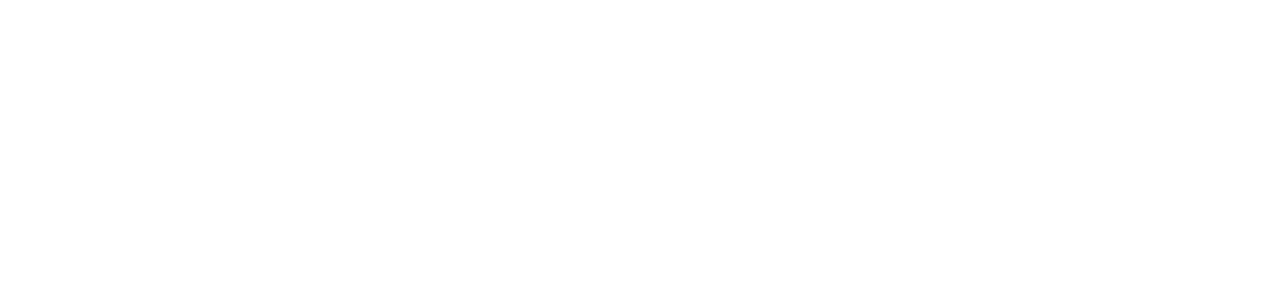
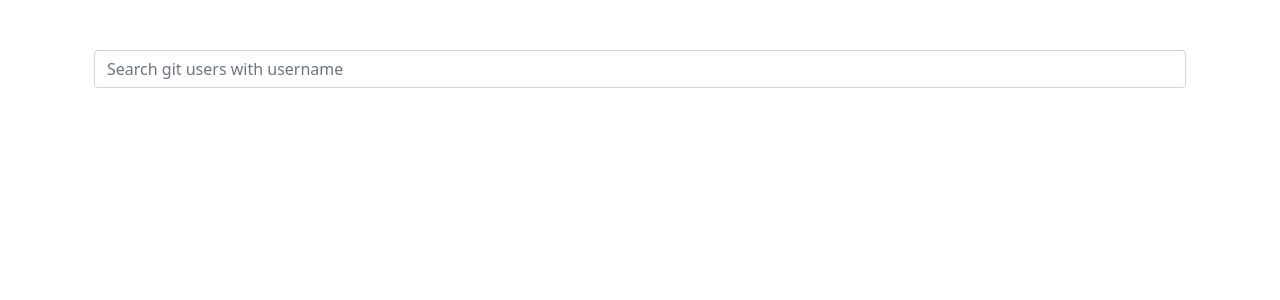
Before and after one commit to othienoJoe/J-Github, an Angular app: page / in a window 1280 px wide. Shown: the top 300 px of the page. Built offline with nearby package versions, Linux system fonts and the light colour scheme.

Commit message:
added content in the form component

```diff
--- a/src/app/app.component.html
+++ b/src/app/app.component.html
@@ -1,5 +1,5 @@
 <router-outlet></router-outlet>
 
 <div class="container">
-  <app-github></app-github>
+  <app-github-form></app-github-form>
 </div>
--- a/src/app/github-form/github-form.component.html
+++ b/src/app/github-form/github-form.component.html
@@ -3,5 +3,6 @@
     <div class="form-group">
       <input type="text" class="form-control" placeholder="Search git users with username" [(ngModel)]="username" name="username" (keyup)="findProfile()">
     </div>
+    {{username}}
   </form>
 </div>
--- a/src/app/github-form/github-form.component.ts
+++ b/src/app/github-form/github-form.component.ts
@@ -1,4 +1,6 @@
 import { Component, OnInit } from '@angular/core';
+// import { GithubComponent } from '../github/github.component';
+import { GithubServiceService } from '../service/github-service.service';
 
 @Component({
   selector: 'app-github-form',
@@ -6,8 +8,24 @@
   styleUrls: ['./github-form.component.css']
 })
 export class GithubFormComponent implements OnInit {
+  public profile: any;
+  public repos: any;
+  public username: any;
 
-  constructor() { }
+  constructor(private githubService: GithubServiceService) { }
+
+  findProfile() {
+    this.githubService.updateProfile(this.username);
+    this.githubService.getGithubInfo().subscribe(github => {
+      console.log(github);
+      this.profile = this.profile;
+    });
+
+    this.githubService.getGithubRepos().subscribe(repos => {
+      console.log(repos);
+      this.repos = repos;
+    })
+  }
 
   ngOnInit(): void {
   }
--- a/src/app/github/github.component.html
+++ b/src/app/github/github.component.html
@@ -30,12 +30,12 @@
               <div class="panel-heading">
                 <h3 class="panel-title">Repos</h3>
               </div>
-              <div class="panel-body" *ngFor="let repo for repos">
+              <!-- <div class="panel-body" *ngFor="let repo for repos">
                 <p class="clearfix">
                   {{repos.name}} <a href="{{repos.html_url}}" target="_blank" class="btn btn-sm btn-warning pull-right">View This Project On Github</a>
                 </p>
                 <p>{{repos.description}}</p>
-              </div>
+              </div> -->
             </div>
           </div>
         </div>
--- a/src/app/github/github.component.ts
+++ b/src/app/github/github.component.ts
@@ -1,31 +1,32 @@
-import { Component, OnInit } from '@angular/core';
-import { GithubServiceService } from '../service/github-service.service';
+import { Component, Input, OnInit } from '@angular/core';
+// import { GithubServiceService } from '../service/github-service.service';
 @Component({
   selector: 'app-github',
   templateUrl: './github.component.html',
   styleUrls: ['./github.component.css']
 })
 export class GithubComponent implements OnInit {
-  profile: any;
-  repos: any;
-  username!: string;
+  // public profile: any;
+  // public repos: any;
+  // public username: any;
+  @Input()profile:any
 
-  constructor(private githubService: GithubServiceService) {
+  constructor() {
 
   }
 
-  findProfile() {
-    this.githubService.updateProfile(this.username);
-    this.githubService.getGithubInfo().subscribe(github => {
-      console.log(github);
-      this.profile = this.profile;
-    });
+  // findProfile() {
+  //   this.githubService.updateProfile(this.username);
+  //   this.githubService.getGithubInfo().subscribe(github => {
+  //     console.log(github);
+  //     this.profile = this.profile;
+  //   });
 
-    this.githubService.getGithubRepos().subscribe(repos => {
-      console.log(repos);
-      this.repos = repos;
-    })
-  }
+  //   this.githubService.getGithubRepos().subscribe(repos => {
+  //     console.log(repos);
+  //     this.repos = repos;
+  //   })
+  // }
 
   ngOnInit(): void {
   }
```
